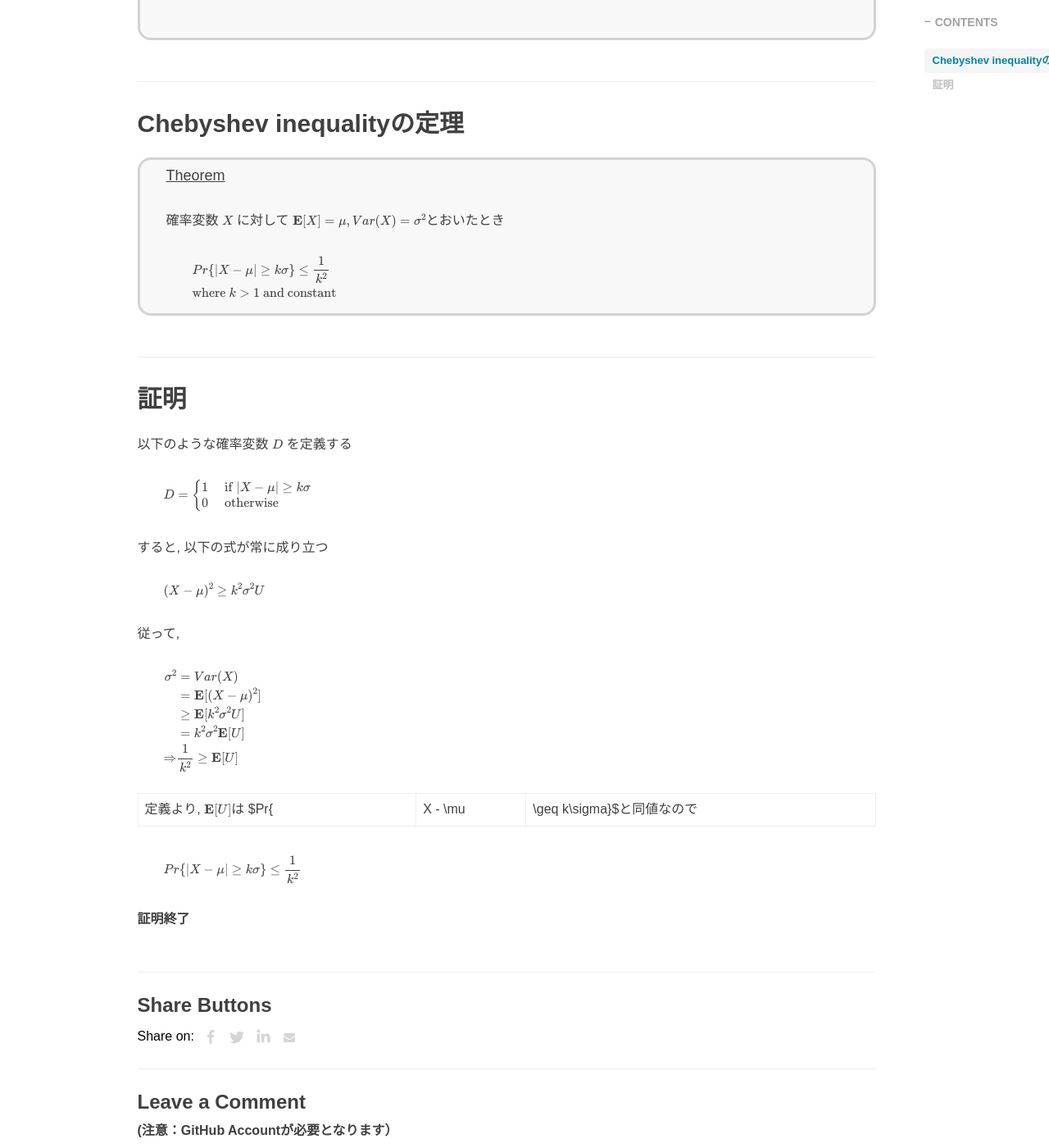
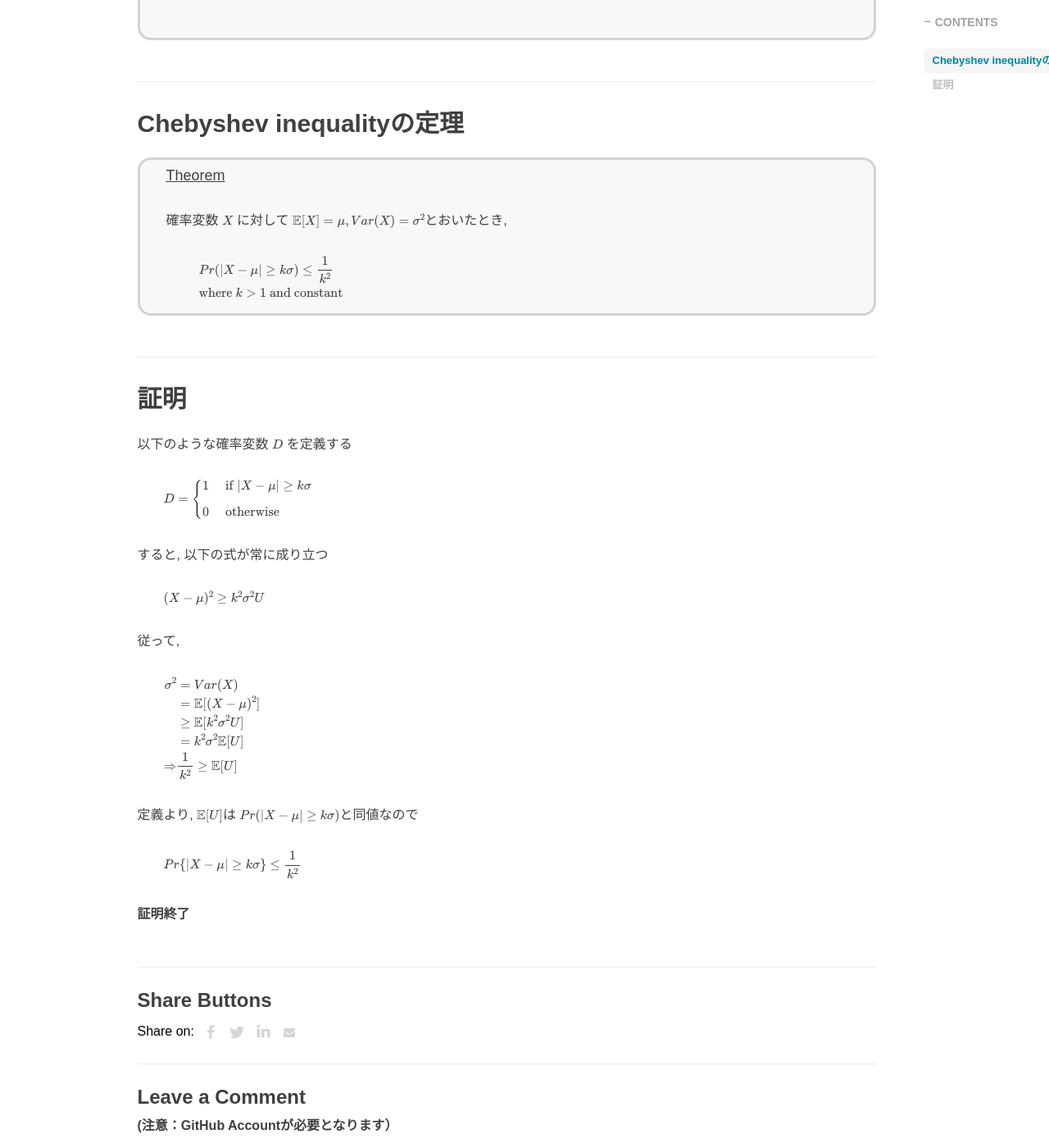
Before and after one commit to RyoNakagami/RyoNakagami.github.io, a Jekyll site: the page built from _posts/2023-02-27-chebyshev-inequality.md, in a window 1280 px wide and 1400 px high, scrolled down 630 px. Shown: the whole window at 82% size. Built offline with Jekyll 4.4.1, drawn with Linux system fonts in a browser that asks for light colours; comment, search, counter and statistics services are not loaded.

Commit message:
fix post chebyshev inequality

```diff
--- a/_posts/2023-02-27-chebyshev-inequality.md
+++ b/_posts/2023-02-27-chebyshev-inequality.md
@@ -29,12 +29,12 @@ tags:
 <div style='padding-left: 2em; padding-right: 2em; border-radius: 1em; border-style:solid; border-color:#D3D3D3; background-color:#F8F8F8'>
 <p class="h4"><ins>Theorem</ins></p>
 
-確率変数 $X$ に対して $\mathbf E[X] = \mu, Var(X) = \sigma^2$とおいたとき
+確率変数 $X$ に対して $\mathbb E[X] = \mu, Var(X) = \sigma^2$とおいたとき,
 
 $$
 \begin{align*}
-&Pr\{|X - \mu|\geq k\sigma\} \leq \frac{1}{k^2}\\
-&\text{where } k > 1 \text{ and constant}
+\ \ &Pr(|X - \mu|\geq k\sigma) \leq \frac{1}{k^2}\\
+\ \ &\text{where } k > 1 \text{ and constant}
 \end{align*}
 $$
 
@@ -47,7 +47,7 @@ $$
 
 $$
 D = \begin{cases}
-1 & \text{ if } |X - \mu|\geq k\sigma\\
+1 & \text{ if } |X - \mu|\geq k\sigma\\[8pt]
 0 & \text{ otherwise}
 \end{cases}
 $$
@@ -63,14 +63,14 @@ $$
 $$
 \begin{align*}
 \sigma^2 &= Var(X)\\
-         &= \mathbf E[(X - \mu)^2]\\
-         &\geq \mathbf E[k^2\sigma^2U]\\
-         &= k^2\sigma^2\mathbf E[U]\\
-\Rightarrow& \frac{1}{k^2} \geq  \mathbf E[U]
+         &= \mathbb E[(X - \mu)^2]\\
+         &\geq \mathbb E[k^2\sigma^2U]\\
+         &= k^2\sigma^2\mathbb E[U]\\
+\Rightarrow& \frac{1}{k^2} \geq  \mathbb E[U]
 \end{align*}
 $$
 
-定義より, $\mathbf E[U]$は $Pr\{|X - \mu|\geq k\sigma\}$と同値なので
+定義より, $\mathbb E[U]$は $Pr(\|X - \mu\| \geq k\sigma)$と同値なので
 
 $$
 Pr\{|X - \mu|\geq k\sigma\} \leq \frac{1}{k^2}
```
